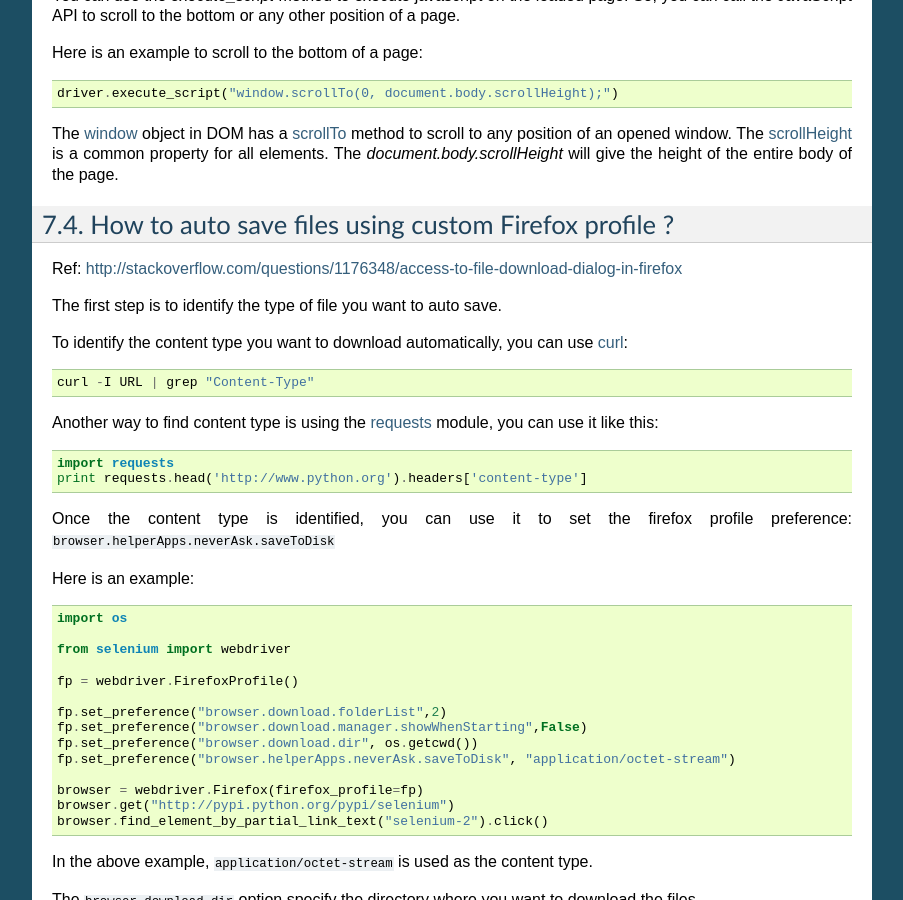
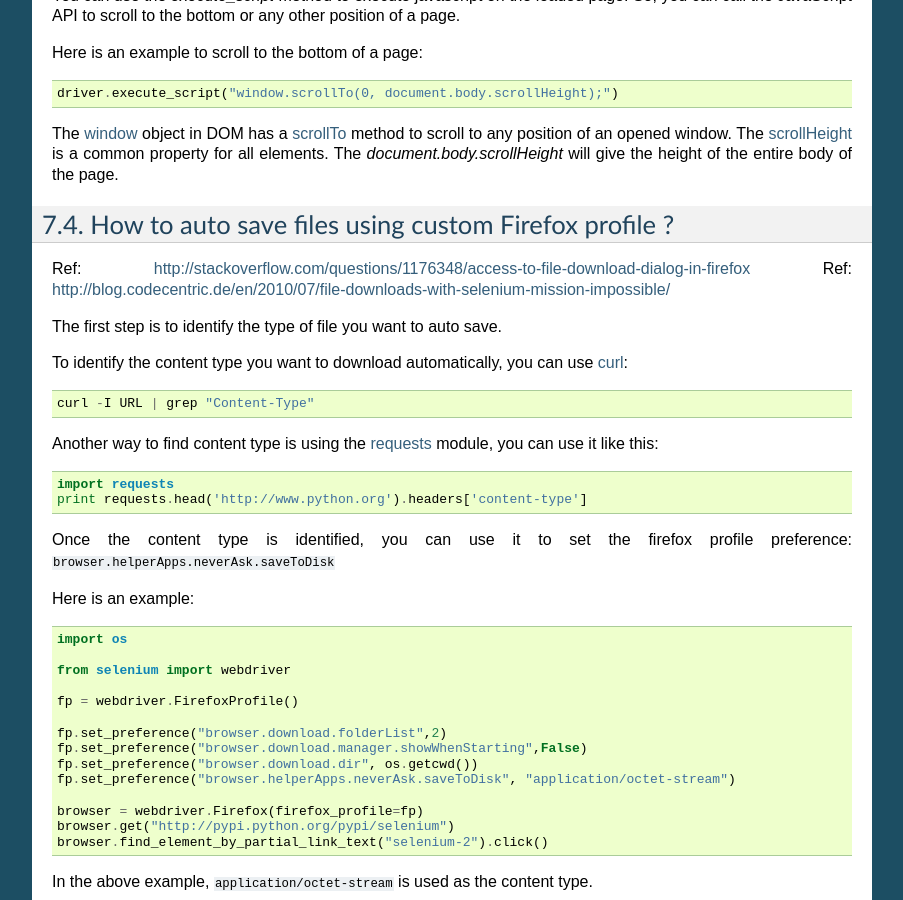
Before and after one commit to baijum/selenium-python, a Sphinx documentation site: the page built from source/faq.rst, in a window 1280 px wide and 900 px high, scrolled down 629 px. Shown: the whole window, without its empty margins (198-1101 px from the left). Built offline with Sphinx 7.4.7, drawn with Linux system fonts in a browser that asks for light colours; some of the changed lines change nothing that is shown.

Commit message:
one more reference

```diff
--- a/source/faq.rst
+++ b/source/faq.rst
@@ -57,6 +57,7 @@ How to auto save files using custom Firefox profile ?
 ~~~~~~~~~~~~~~~~~~~~~~~~~~~~~~~~~~~~~~~~~~~~~~~~~~~~~
 
 Ref: http://stackoverflow.com/questions/1176348/access-to-file-download-dialog-in-firefox
+Ref: http://blog.codecentric.de/en/2010/07/file-downloads-with-selenium-mission-impossible/
 
 The first step is to identify the type of file you want to auto save.
 
```
